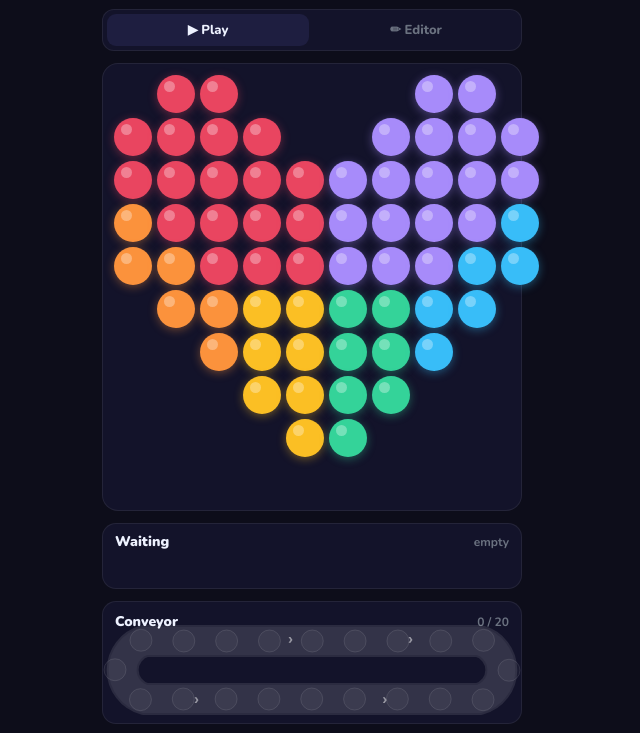
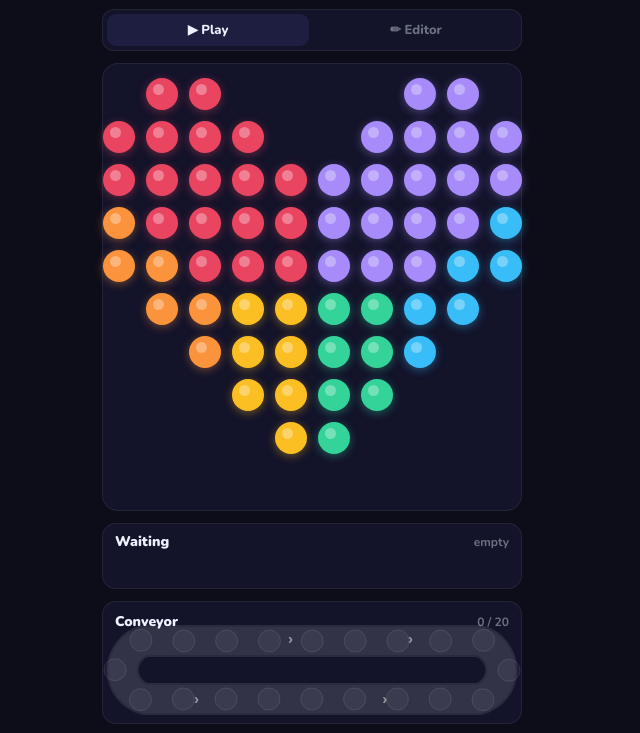
Before and after one commit to batuhanhamza/dot-jam, a plain HTML site: page index.html in a window 1280 px wide. Shown: the part 65-798 px from the top of the page, without its empty margins (328-968 px from the left). Drawn offline with nearby package versions, Linux system fonts and the light colour scheme.

Commit message:
Update index.html

```diff
--- a/index.html
+++ b/index.html
@@ -26,7 +26,7 @@ body{background:#0d0d1a;color:#eef2ff;font-family:'Nunito',sans-serif;user-selec
 .q-ball::after{content:'';position:absolute;width:6px;height:6px;border-radius:50%;background:rgba(255,255,255,.3);top:3px;left:4px;}
 
 /* BOARD */
-#board-wrap{background:#13132a;border-radius:16px;border:1px solid rgba(255,255,255,.07);padding:10px;position:relative;}
+#board-wrap{background:#13132a;border-radius:16px;border:1px solid rgba(255,255,255,.07);padding:10px;position:relative;display:flex;align-items:center;justify-content:center;}
 #board-grid{display:grid;gap:4px;position:relative;z-index:2;margin:0 auto;}
 #link-svg{position:absolute;inset:0;pointer-events:none;z-index:3;}
 #warn-toast{position:absolute;top:50%;left:50%;transform:translate(-50%,-50%) scale(0);background:#e94560;color:#fff;font-size:14px;font-weight:800;padding:9px 22px;border-radius:30px;z-index:10;pointer-events:none;white-space:nowrap;}
@@ -270,7 +270,7 @@ let selected=[],dragging=false;
 let dropQueue=[],convBalls=[],targetSlots=[];
 let cleared=0,gameOver=false,staleTicks=0,lastStateKey='';
 let ballId=0,convRAF=null,lastConvTs=null,drainTimer=null,matchTimer=null;
-let cellSize=52;
+let cellSize=52, dotSize=42;
 
 // ─── OVAL ─────────────────────────────────────────────────────────────────────
 function getOval(){
@@ -339,6 +339,7 @@ function buildBoard(){
   const availW=wrap.clientWidth-20;
   cellSize=Math.min(Math.floor(availW/CFG.cols), 52);
   const cell=cellSize;
+  dotSize=Math.round(cell*0.82);
   grid.style.gridTemplateColumns=`repeat(${CFG.cols},${cell}px)`;
   grid.style.gridTemplateRows=`repeat(${CFG.rows},${cell}px)`;
   grid.innerHTML='';
@@ -357,6 +358,8 @@ function buildBoard(){
 function mkDot(k,anim){
   const d=document.createElement('div');
   d.className='dot'+(anim?' arrive':'');
+  d.style.width=dotSize+'px';
+  d.style.height=dotSize+'px';
   d.style.background=COLORS[k];d.style.boxShadow=`0 2px 10px ${COLORS[k]}66`;d.style.color=COLORS[k];
   d.dataset.color=k;return d;
 }
```
